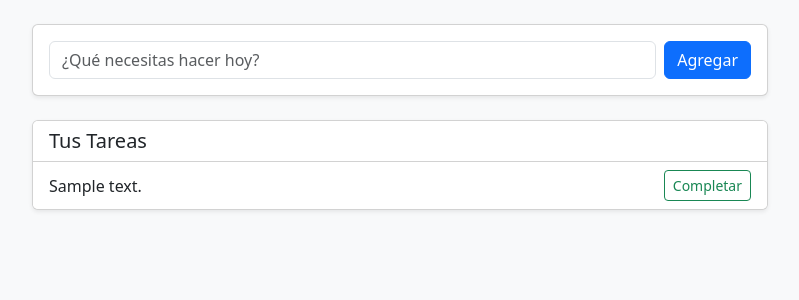
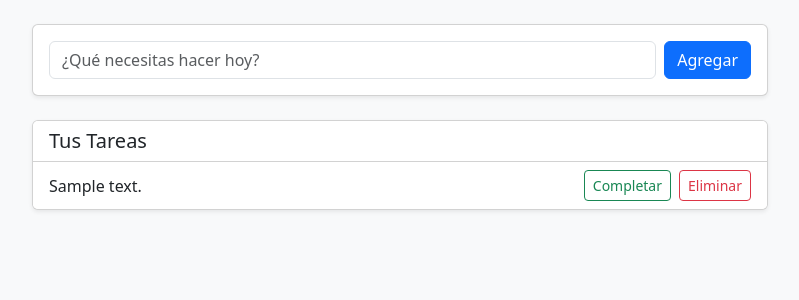
Before and after one commit to jltamayocabello-droid/gestor_tareas, a Flask app: template templates/index.html in a window 1280 px wide. Shown: the part 50-350 px from the top of the page, without its empty margins (240-1039 px from the left). Run offline with Flask 3, Linux system fonts and the light colour scheme; the template is opened without the code that fills it: most values are stand-ins (such as "Sample title", 1, 10 or a date in 2020).

Commit message:
Se agrega la función eliminar_tarea

```diff
--- a/app.py
+++ b/app.py
@@ -1,6 +1,6 @@
 from flask import Flask, redirect, render_template, request
 
-from tareas import agregar_tarea, completar_tarea, tareas
+from tareas import agregar_tarea, completar_tarea, eliminar_tarea, tareas
 
 app = Flask(__name__)
 
@@ -26,5 +26,11 @@ def completar(id):
     return redirect("/")
 
 
+@app.route("/eliminar/<int:id>", methods=["POST"])
+def eliminar(id):
+    eliminar_tarea(id)
+    return redirect("/")
+
+
 if __name__ == "__main__":
     app.run(debug=True)
--- a/tareas.py
+++ b/tareas.py
@@ -26,3 +26,12 @@ def completar_tarea(id):
             tarea["hecho"] = True
             return True
     return False
+
+
+def eliminar_tarea(id):
+    """Elimina la tarea con el id indicado. Devuelve True si existía."""
+    for i, tarea in enumerate(tareas):
+        if tarea["id"] == id:
+            tareas.pop(i)
+            return True
+    return False
--- a/templates/index.html
+++ b/templates/index.html
@@ -30,14 +30,18 @@
                             {{ tarea.texto }}
                         </span>
 
-                        <!-- Formulario seguro POST para completar la tarea -->
-                        {% if not tarea.hecho %}
-                            <form action="{{ url_for('completar', id=tarea.id) }}" method="POST" class="m-0">
-                                <button type="submit" class="btn btn-sm btn-outline-success">Completar</button>
+                        <div class="d-flex align-items-center gap-2">
+                            {% if tarea.hecho %}
+                                <span class="badge bg-secondary rounded-pill">Completada</span>
+                            {% else %}
+                                <form action="{{ url_for('completar', id=tarea.id) }}" method="POST" class="m-0">
+                                    <button type="submit" class="btn btn-sm btn-outline-success">Completar</button>
+                                </form>
+                            {% endif %}
+                            <form action="{{ url_for('eliminar', id=tarea.id) }}" method="POST" class="m-0">
+                                <button type="submit" class="btn btn-sm btn-outline-danger">Eliminar</button>
                             </form>
-                        {% else %}
-                            <span class="badge bg-secondary rounded-pill">Completada</span>
-                        {% endif %}
+                        </div>
 
                     </li>
                 {% else %}
```
